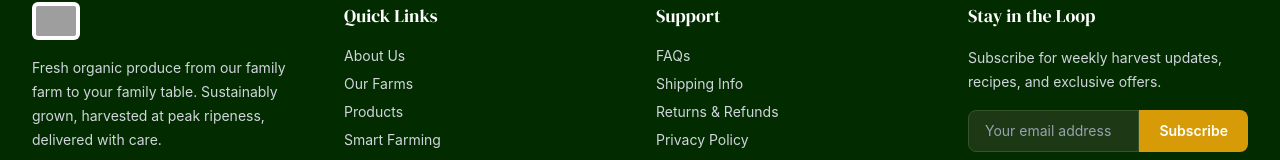
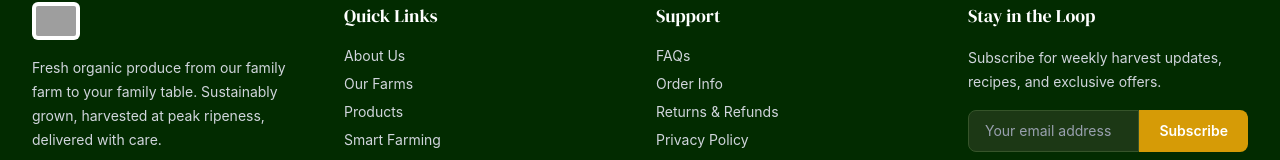
Before and after one commit to Davecouncil/UNO-Green-Harvest-Farms-Ltd, a React app in the folder frontend/: page / in a window 1280 px wide. Shown: the part 2679-2839 px from the top of the page. Built offline with nearby package versions, Linux system fonts and the light colour scheme; no server answers; sample sign-in values are in the browser's storage; grey boxes are pictures that could not be loaded; the HTML template or start-up script is replaced by a standard one.

Commit message:
little change in footer

```diff
--- a/frontend/src/components/layout/Footer.jsx
+++ b/frontend/src/components/layout/Footer.jsx
@@ -93,7 +93,7 @@ function Footer() {
           <ul className="space-y-2 text-sm text-gray-300">
             {[
               "FAQs",
-              "Shipping Info",
+              "Order Info",
               "Returns & Refunds",
               "Privacy Policy",
               "Terms of Service",
--- a/frontend/src/pages/Products.jsx
+++ b/frontend/src/pages/Products.jsx
@@ -3,6 +3,7 @@ import { FiSearch } from "react-icons/fi";
 import { getProducts } from "../services/productService";
 import ProductFilter from "../components/product/ProductFilter";
 import ProductGrid from "../components/product/ProductGrid";
+import Loader from "../ui/Loader";
 
 function Products() {
   const [products, setProducts] = useState([]);
@@ -39,7 +40,7 @@ function Products() {
       if (sortBy === "price-low") return a.price - b.price;
       if (sortBy === "price-high") return b.price - a.price;
       if (sortBy === "newest") return new Date(b.createdAt) - new Date(a.createdAt);
-      return 0; // "popular" — no real popularity metric yet, keeps default order
+      return 0;
     });
 
   return (
```
